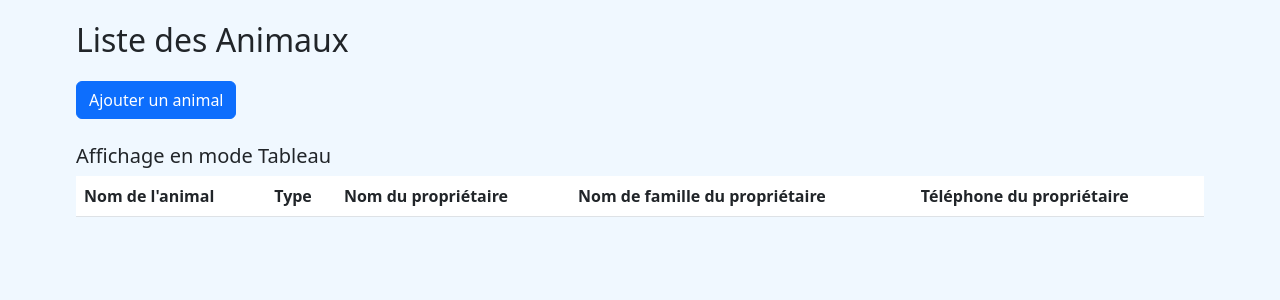
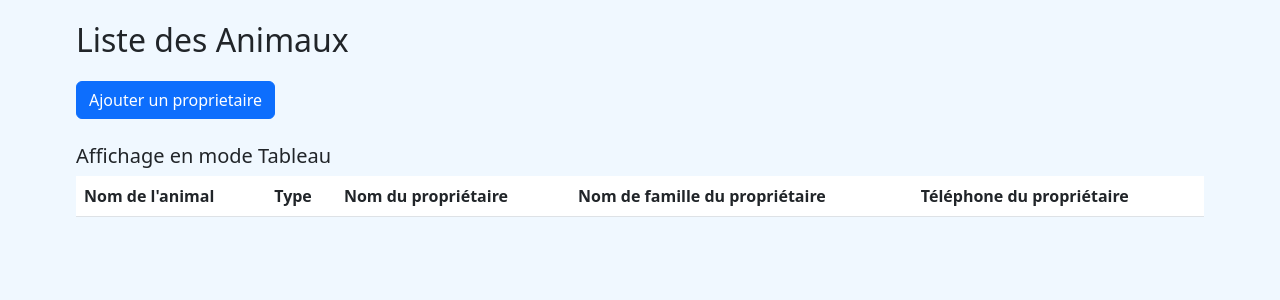
Before and after one commit to IsabelleLemire/exercice2_clinique_animal_mvc, a PHP site: page /animaux.php in a window 1280 px wide. Shown: the part 56-356 px from the top of the page. Run offline with PHP 8.4, Linux system fonts and the light colour scheme; data that the repository does not hold is empty.

Commit message:
ajout page proprietaire

```diff
--- a/animaux.php
+++ b/animaux.php
@@ -39,7 +39,7 @@
     <div class="container">
         <h1>Liste des Animaux</h1>
 
-        <a href="ajout_animal.php" class="btn btn-primary">Ajouter un animal</a>
+        <a href="ajout_proprietaire.php" class="btn btn-primary">Ajouter un proprietaire</a>
 
         <?php
           $controllerAnimaux=new ControlleurAnimaux;
```
Also changed, not shown: ajout_proprietaire.php (added).
